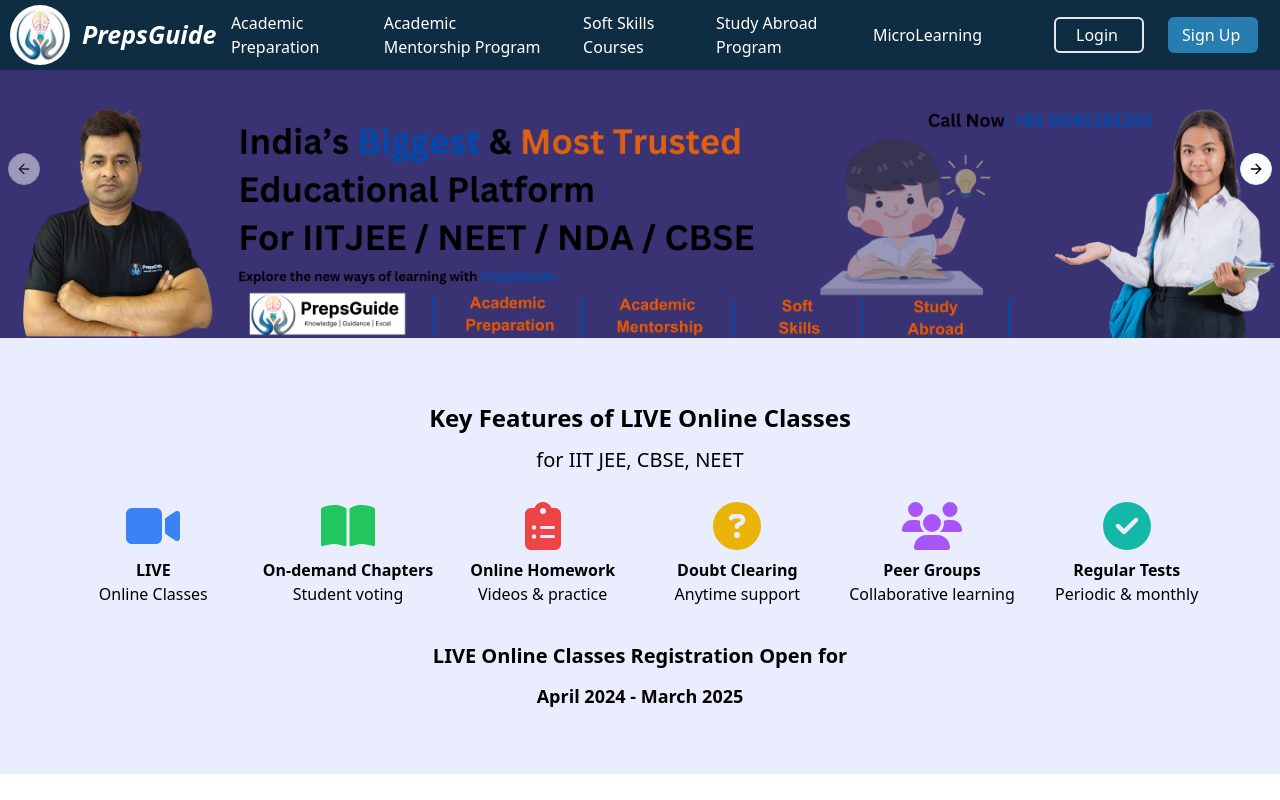
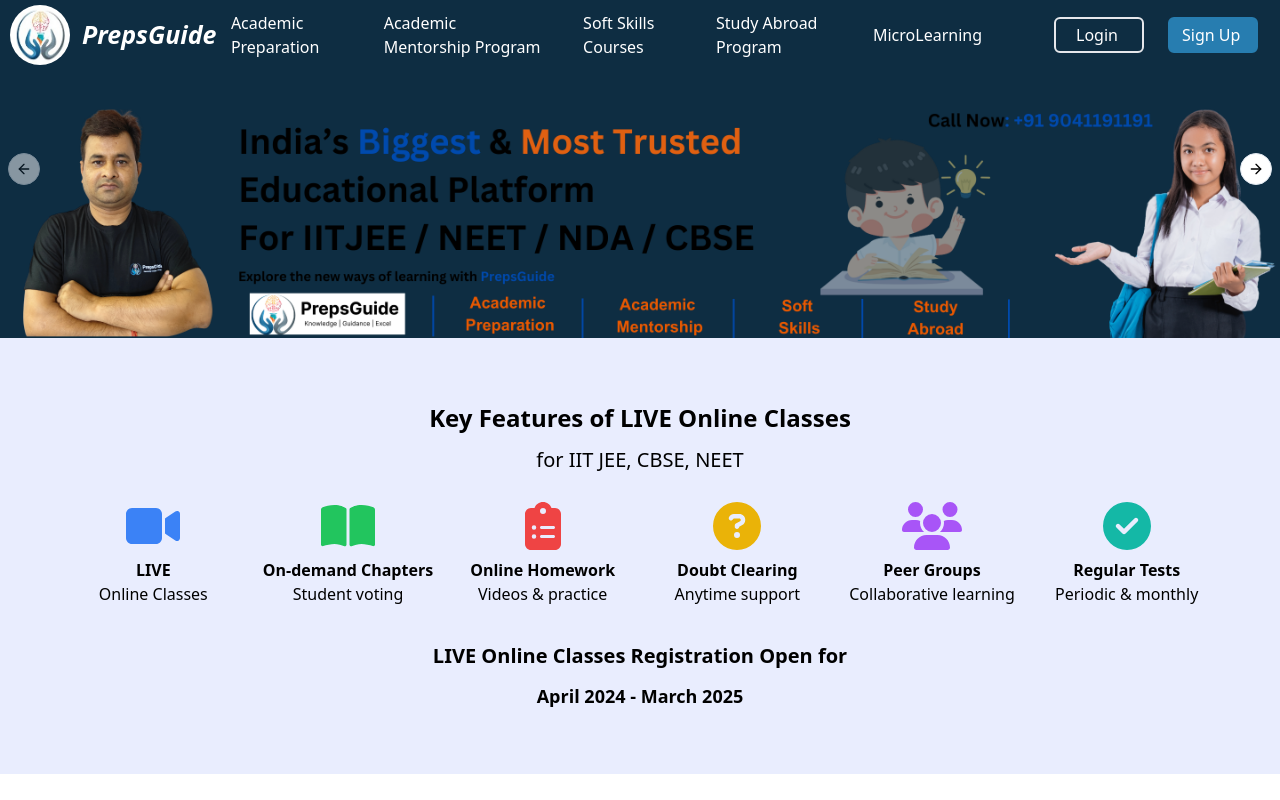
Before and after one commit to prateek21865/TechEduvisor-project-MERN, a React (Vite) app: page /ap in a window 1280 px wide. Shown: the top 800 px of the page. Built offline with nearby package versions, Linux system fonts and the light colour scheme.

Commit message:
Changed the carousel bg-color to match the website theme

```diff
--- a/src/components/AcademicPreparationPage/Corousel/Slider.tsx
+++ b/src/components/AcademicPreparationPage/Corousel/Slider.tsx
@@ -8,7 +8,7 @@
 
   function Slider() {
     return (
-      <Carousel className="w-screen bg-[#393374] pt-[6rem]">
+      <Carousel className="w-screen bg-[#0E2D42] pt-[6rem]">
         <CarouselContent >
           <CarouselItem>
             <div className="w-full h-full">
```
